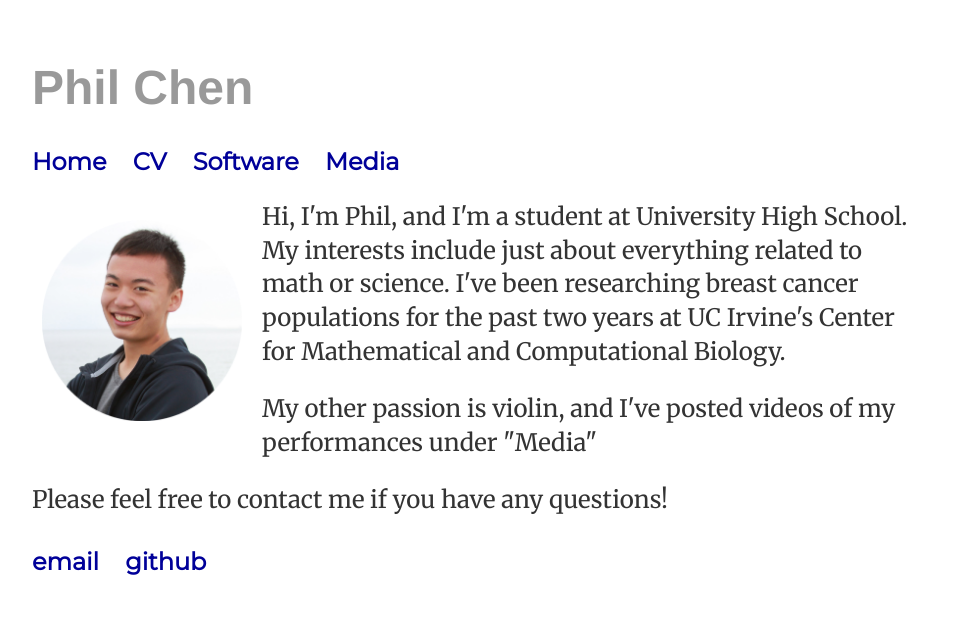
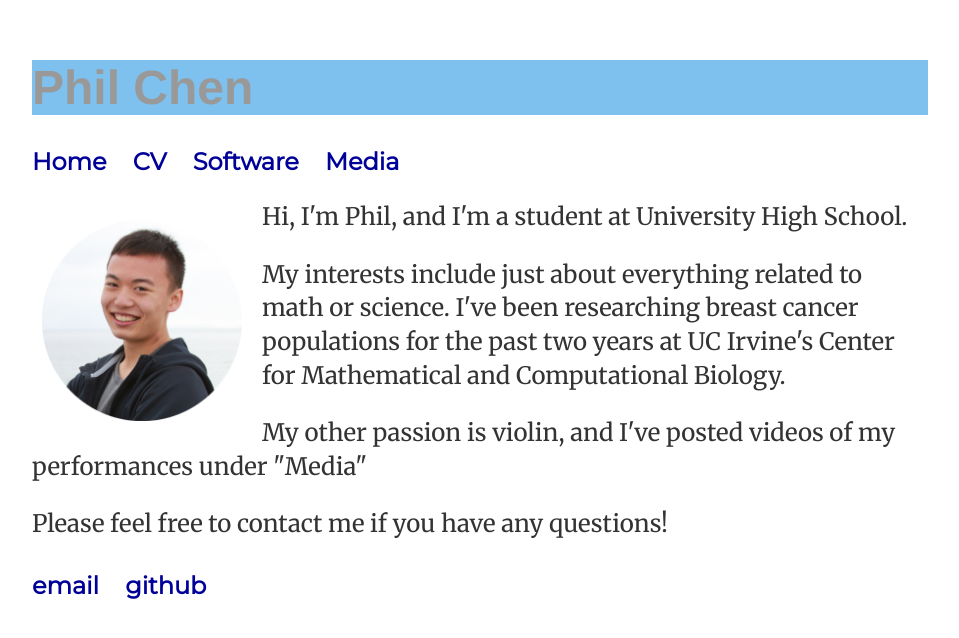
Before and after one commit to philhchen/philhchen.github.io, a Jekyll site: the page built from index.html, in a window 1280 px wide. Shown: the top 638 px of the page, without its empty margins (160-1119 px from the left). Built offline with Jekyll 4.4.1, drawn with Linux system fonts in a browser that asks for light colours.

Commit message:
git commit

```diff
--- a/_includes/header.html
+++ b/_includes/header.html
@@ -1,5 +1,5 @@
 <div class="header">
-<h1 style="color:#999999;"> Phil Chen</h1>
+<h1 style="color:#999999;background-color:#7ec0ee"> Phil Chen</h1>
   <ul0>
     <li0><a href="/">Home</a></li0>
     <li0><a href="/cv">CV</a></li0>
--- a/index.html
+++ b/index.html
@@ -5,8 +5,8 @@ title: Phil Chen
 <div class="home">
 	<body>
 	<img  src="img/pchen_pfp.png" style="width:200px;height=200px">
-		<p>Hi, I'm Phil, and I'm a student at University High School.
-		My interests include just about everything related to math or science. I've been researching breast cancer populations for the past two years at UC Irvine's Center for Mathematical and Computational Biology.</p>
+		<p>Hi, I'm Phil, and I'm a student at University High School. </p>
+		<p>My interests include just about everything related to math or science. I've been researching breast cancer populations for the past two years at UC Irvine's Center for Mathematical and Computational Biology.</p>
 		<p>My other passion is violin, and I've posted videos of my performances under "Media"</p>
 		<p>Please feel free to contact me if you have any questions!</p>
 
```
